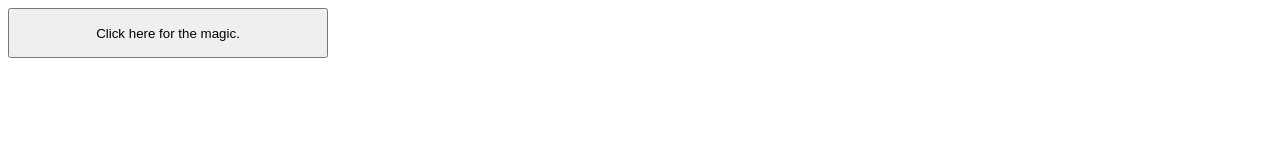
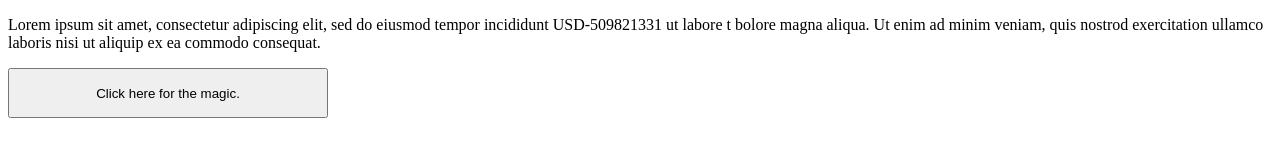
Before and after one commit to dan0497/dw_impact_site, a plain HTML site: page index.html in a window 1280 px wide. Drawn offline with Linux system fonts and the light colour scheme.

Commit message:
Impact verification
demo text

```diff
--- a/index.html
+++ b/index.html
@@ -11,6 +11,7 @@ j=d.createElement(s),dl=l!='dataLayer'?'&l='+l:'';j.async=true;j.src=
 <title>Impact Test</title>
 </head>
   <body>
+    <p>Lorem ipsum sit amet, consectetur adipiscing elit, sed do eiusmod tempor incididunt USD-509821331 ut labore t bolore magna aliqua. Ut enim ad minim veniam, quis nostrod exercitation ullamco laboris nisi ut aliquip ex ea commodo consequat.</p>
     <!-- Google Tag Manager (noscript) -->
 <noscript><iframe src="https://www.googletagmanager.com/ns.html?id=GTM-WX7SLTQ"
 height="0" width="0" style="display:none;visibility:hidden"></iframe></noscript>
```
